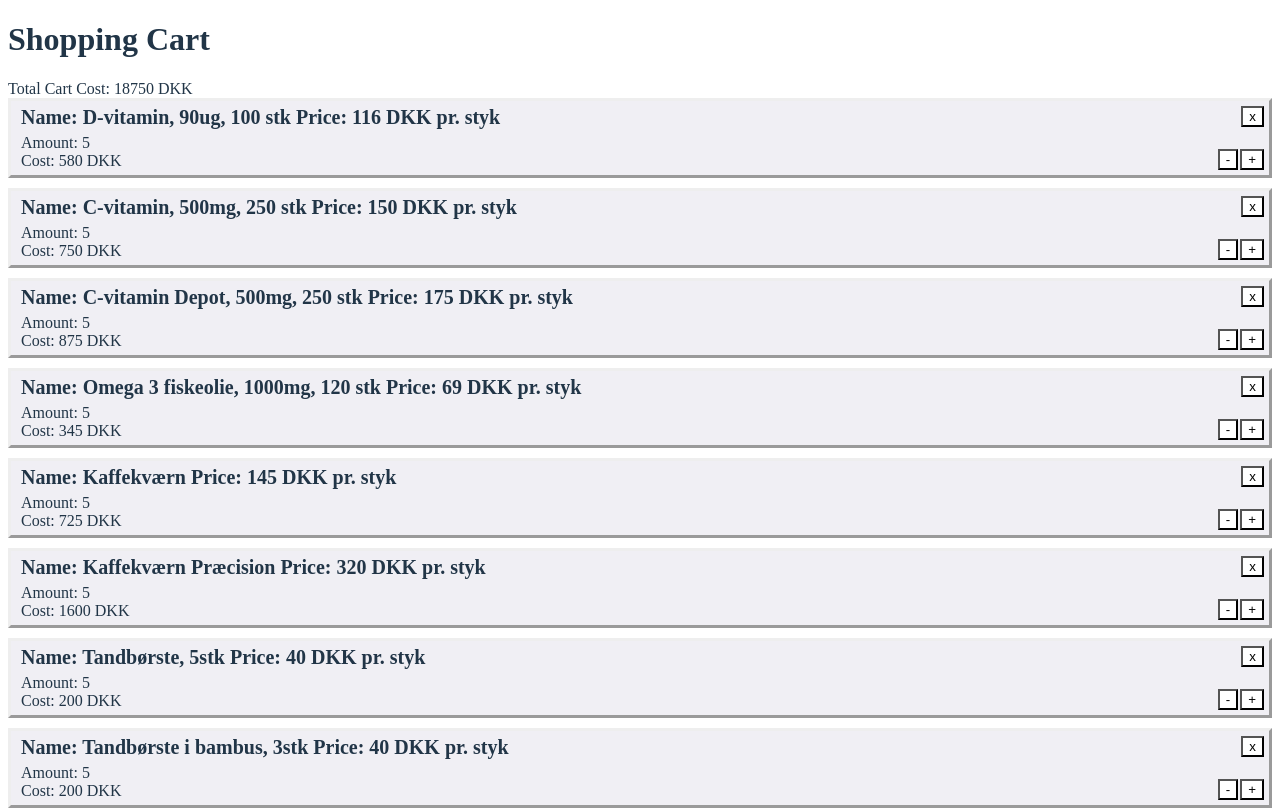
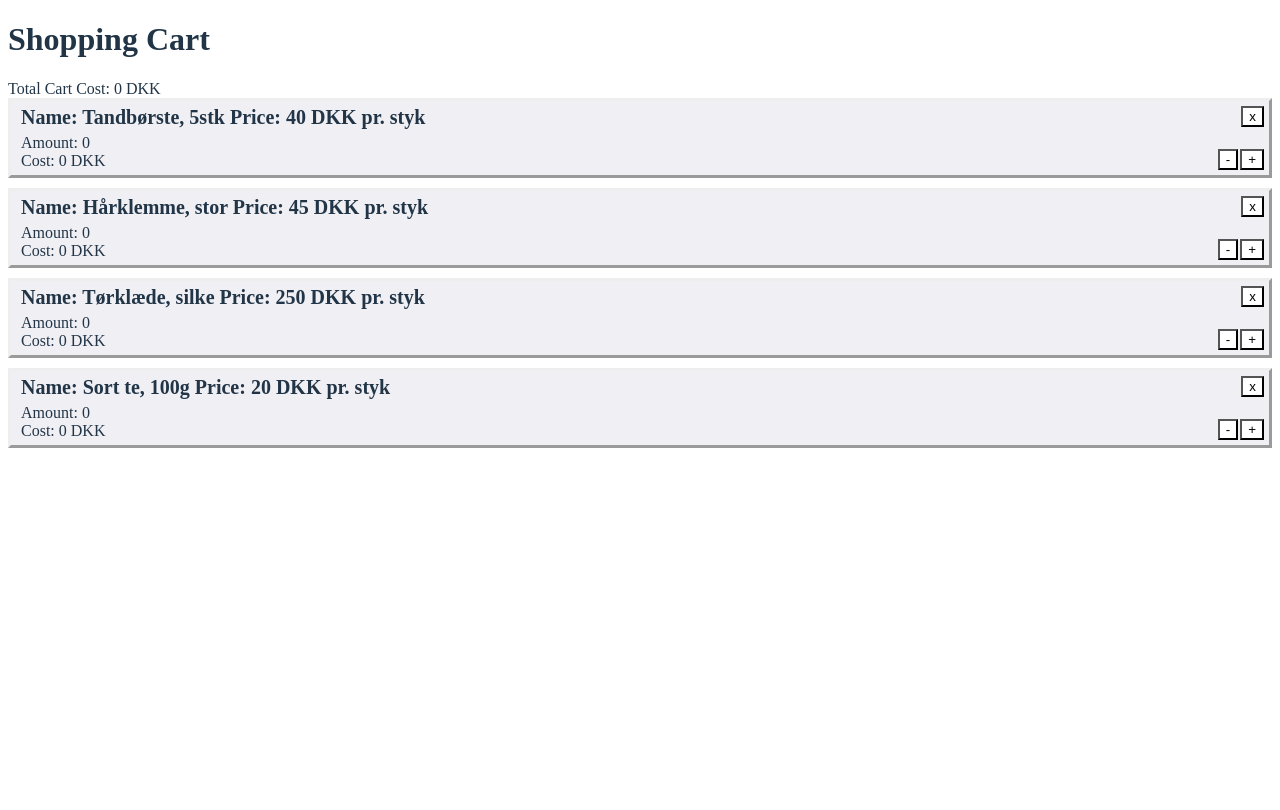
Before and after one commit to PeliPeli2/frontend_shopping, a React (Vite) app: page / in a window 1280 px wide. Shown: the top 810 px of the page. Built offline with nearby package versions, Linux system fonts and the light colour scheme.

Commit message:
randomizer back in

```diff
--- a/src/App.tsx
+++ b/src/App.tsx
@@ -8,7 +8,7 @@ export default function App() {
     <div className = "app">
       <h1>Shopping Cart</h1>
       <div>
-      <Cart.createCart data={CartData} count={5} />
+      <Cart.createCart data={CartData} count={0} />
       </div>
     </div>
   )
--- a/src/Cart.tsx
+++ b/src/Cart.tsx
@@ -7,6 +7,7 @@ export function createCart({data : cartInfo , count : initial}: any ) {
     var initialcost = 0
     cartInfo.map((data: { price: any }) => {
         initialcost = initialcost + data.price * initial
+
     })
 
     const [total, setTotal] = useState(initialcost)
@@ -19,9 +20,15 @@ export function createCart({data : cartInfo , count : initial}: any ) {
         <div className = "item-row" >
         {
 
+
         cartInfo && cartInfo.map((productInfo: { name: string; price: number; id: string }) => {
 
-            const [count, setCount] = useState(initial);
+            const [count, setCount]  = useState(0);
+            const [show, setShow] = useState(Math.random());
+
+
+
+
 
             function increment(cost : any) {
                 setTotal(total+cost)
@@ -45,6 +52,7 @@ export function createCart({data : cartInfo , count : initial}: any ) {
 
 
             }
+            if (show > 0.9){
 
             return (
                 <div className = "item-card" id = {"item"+productInfo.id}>
@@ -78,9 +86,9 @@ export function createCart({data : cartInfo , count : initial}: any ) {
 
 
             )
-
-
-        })}
+            }
+        }
+        )}
         </div>
         </div>
     )
```
Also changed, not shown: 1 other file (tests, documents, lock files or other folders).
